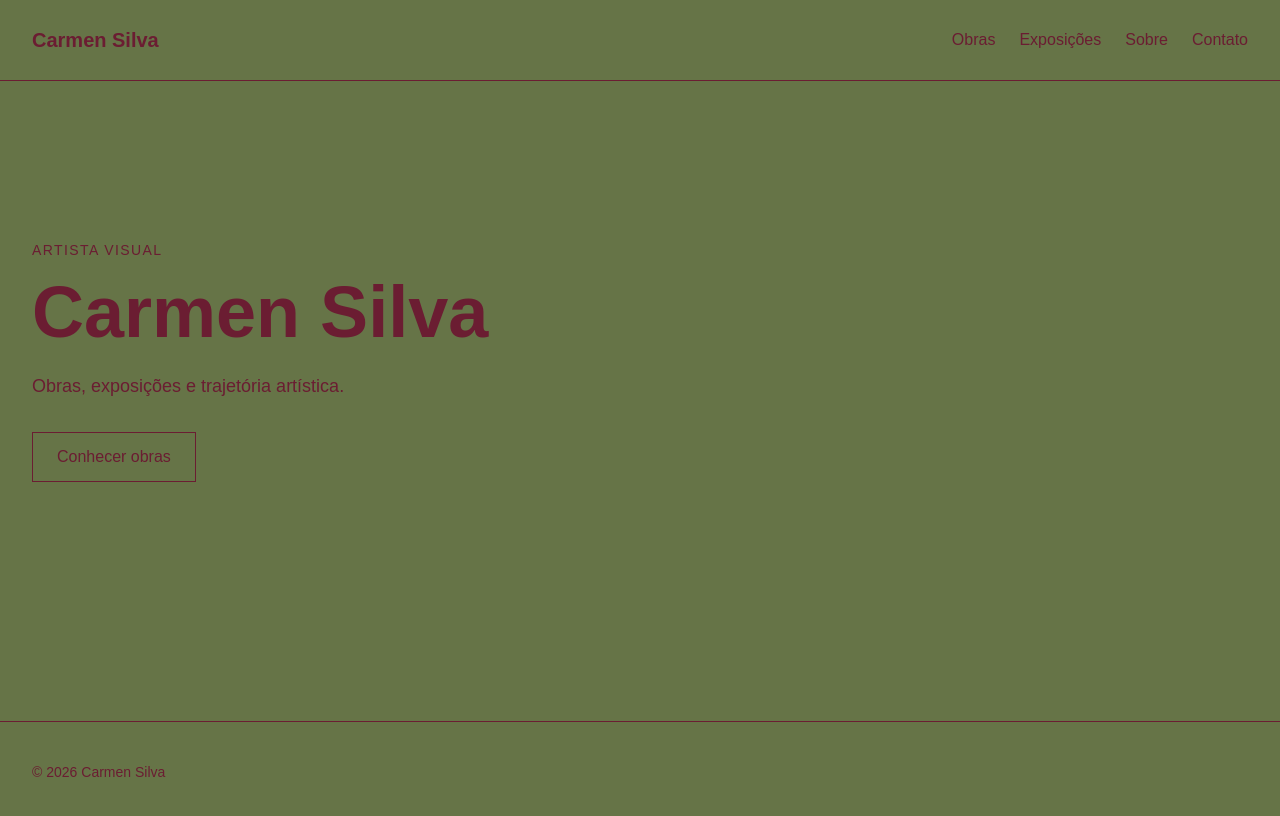
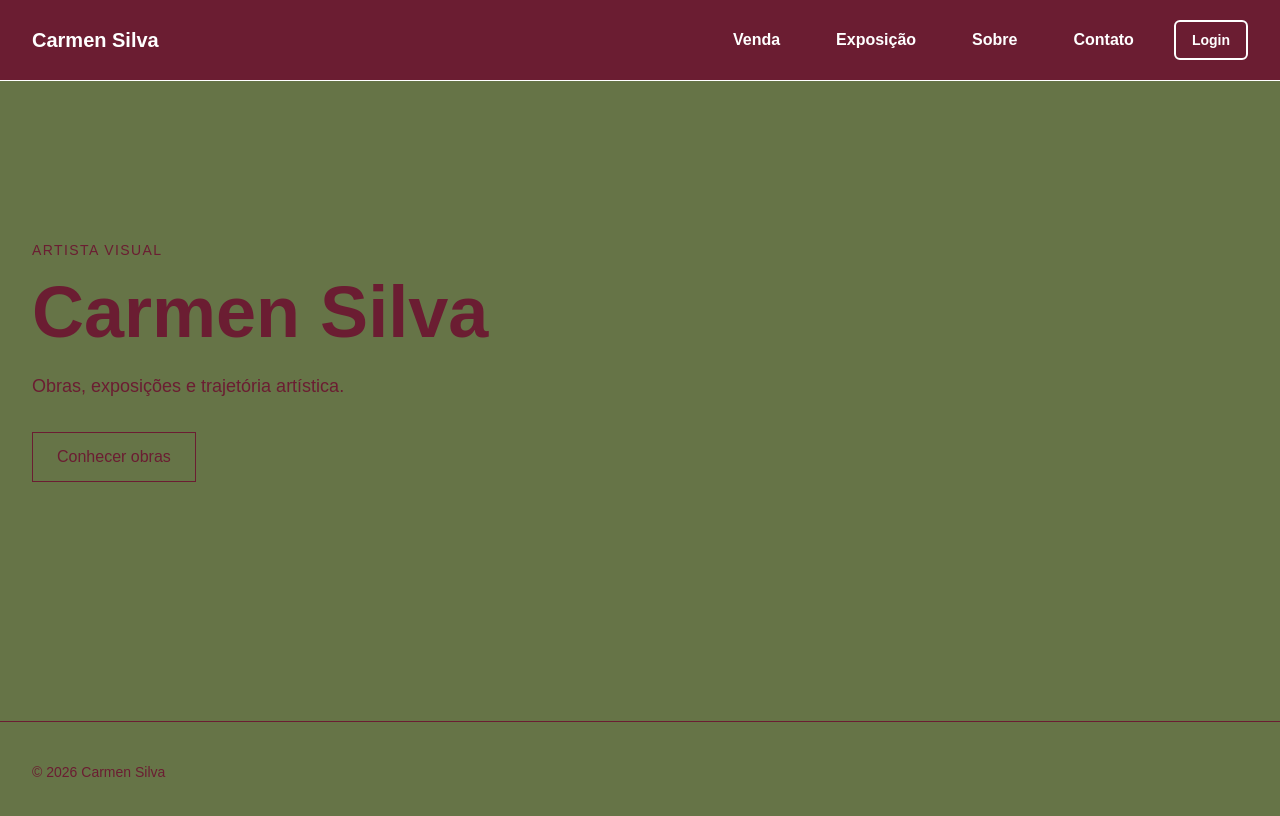
Before and after one commit to rodrigo-everton/carmensilva.art, a Next.js app: page / in a window 1280 px wide. Shown: the top 816 px of the page. Built offline with nearby package versions, Linux system fonts and the light colour scheme; no server answers.

Commit message:
componentes Button e Header atualizados

```diff
--- a/src/components/layout/Header.tsx
+++ b/src/components/layout/Header.tsx
@@ -1,20 +1,30 @@
 import Link from "next/link"
 import Container from "@/components/ui/Container"
+import { Button } from "@/components/ui/Button"
+
+const navItems = [
+  { href: "/venda", label: "Venda" },
+  { href: "/exposicao", label: "Exposição" },
+  { href: "/sobre", label: "Sobre" },
+  { href: "/contato", label: "Contato" },
+]
 
 export default function Header() {
   return (
-    <header className="border-b">
+    <header className="bg-red text-white font-semibold border-b">
       <Container>
         <div className="flex h-20 items-center justify-between">
-          <Link href="/" className="text-xl font-semibold">
+          <Link href="/#" className="text-xl font-semibold">
             Carmen Silva
           </Link>
 
           <nav className="flex gap-6">
-            <Link href="/obras">Obras</Link>
-            <Link href="/exposicoes">Exposições</Link>
-            <Link href="/sobre">Sobre</Link>
-            <Link href="/contato">Contato</Link>
+            {navItems.map(({ href, label }) => (
+              <Link className="pt-2 px-4 hover:text-orange-secondary" key={href} href={href}>
+                {label}
+              </Link>
+            ))}
+            <Button variant="ghostwhite" href="/login"> Login </Button>
           </nav>
         </div>
       </Container>
--- a/src/components/ui/Button.tsx
+++ b/src/components/ui/Button.tsx
@@ -1,6 +1,6 @@
 import type { AnchorHTMLAttributes, ButtonHTMLAttributes } from "react";
 
-type ButtonVariant = "red" | "orange" | "green" | "ghostwhite" | "ghostblack";
+type ButtonVariant = "white" | "red" | "orange" | "green" | "ghostwhite" | "ghostblack";
 type ButtonSize = "sm" | "md" | "lg";
 
 type ButtonBaseProps = {
@@ -33,9 +33,60 @@ const displayClasses = new Set([
 ]);
 
 const variantClasses: Record<ButtonVariant, string> = {
+  white: "bg-white text-red hover:bg-red hover:text-white",
   red: "bg-red text-white hover:bg-red-hover hover:text-white-secondary",
   orange: "bg-orange text-white hover:bg-orange-hover hover:text-white-secondary",
   green: "bg-green text-white hover:bg-green-hover hover:text-white-secondary",
   ghostblack: "bg-transparent text-black border-2 hover:text-red",
-  ghostwhite: "bg-transparent text-white border-2 hover:text-white-secondary",
+  ghostwhite: "bg-transparent text-white border-2 hover:bg-white hover:text-red",
 }
+
+const sizeClasses: Record<ButtonSize, string> = {
+  sm: "h-9 px-3 text-sm",
+  md: "h-10 px-4 text-sm",
+  lg: "h-12 px-6 text-base",
+};
+
+function hasDisplayClass(className?: string) {
+  return className
+    ?.split(/\s+/)
+    .some((classToken) =>
+      displayClasses.has(classToken.split(":").at(-1) ?? ""),
+    );
+}
+
+function getButtonClasses({
+  className,
+  variant = "ghostblack",
+  size = "md",
+}: ButtonBaseProps & { className?: string }) {
+  return [
+    hasDisplayClass(className) ? undefined : "inline-flex",
+    baseClasses,
+    variantClasses[variant],
+    sizeClasses[size],
+    className,
+  ]
+    .filter(Boolean)
+    .join(" ");
+}
+
+export function Button(props: ButtonProps) {
+  if (typeof props.href === "string") {
+    const { className, variant, size, ...linkProps } = props;
+    const classes = getButtonClasses({ className, variant, size });
+
+    return <a className={classes} {...linkProps} />;
+  }
+
+  const { className, variant, size, type = "button", ...buttonProps } = props;
+  const classes = getButtonClasses({ className, variant, size });
+
+  return (
+    <button
+      type={type}
+      className={classes}
+      {...buttonProps}
+    />
+  );
+}
```
